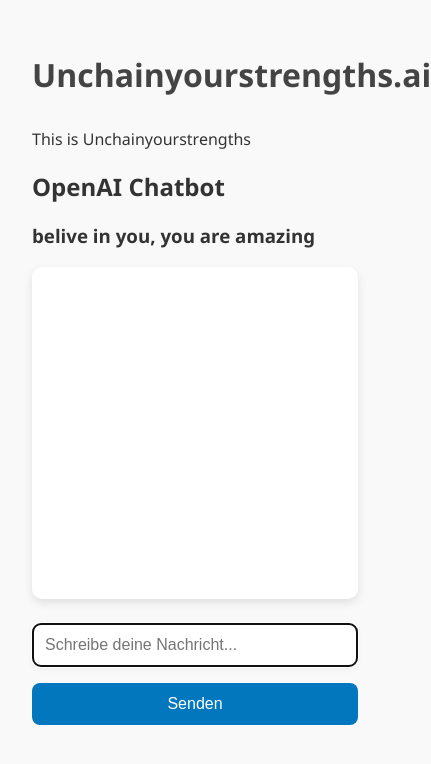
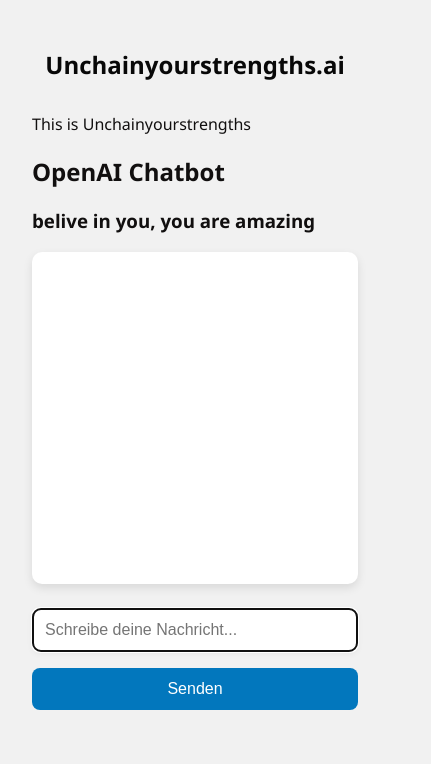
Before and after one commit to AzizaAziz101/unchain, a website: page public/index.html in a window 390 px wide. Shown: the whole page, 431 px wide, since content can reach past the window. Drawn offline with Linux system fonts and the light colour scheme.

Commit message:
Initial commit

```diff
--- a/public/index.html
+++ b/public/index.html
@@ -9,15 +9,15 @@
     font-family: 'Segoe UI', Tahoma, Geneva, Verdana, sans-serif;
     max-width: 700px;
     margin: 3rem auto;
-    background-color: #f9f9f9;
-    color: #333;
+    background-color: #f1f1f1;
+    color: #110f0f;
     padding: 1rem;
 }
 
 h1 {
     text-align: center;
     margin-bottom: 2rem;
-    color: #444;
+    color: #080808;
 }
 
 #chat {
@@ -101,6 +101,10 @@
         font-size: 1rem;
         width: 100%;
     }
+
+    h1 {
+        font-size: 1.5rem;
+    }
 }
 
   </style>
```
